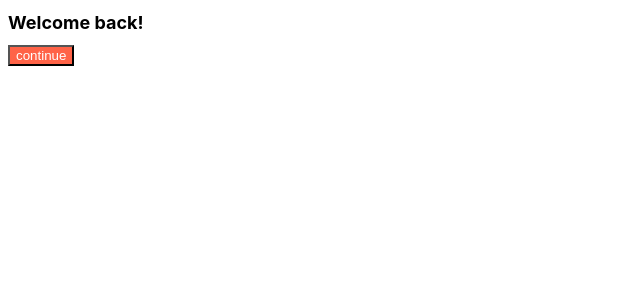
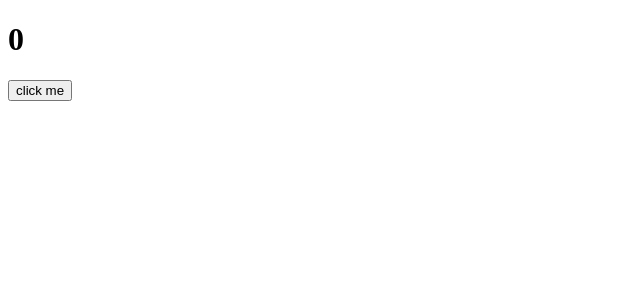
Before and after one commit to jihunz/React-practice-movie, a React (Create React App) app: page / in a window 1280 px wide. Shown: the top 300 px of the page, without its empty margins (0-640 px from the left). Built offline with nearby package versions, Linux system fonts and the light colour scheme.

Commit message:
counter 추가

```diff
--- a/src/App.js
+++ b/src/App.js
@@ -1,11 +1,17 @@
 import Button from "./Button";
 import styles from "./App.module.css";
+import { useState } from "react";
 
 function App() {
+  const [counter, setVal] = useState(0);
+  const onClick = () => setVal((prev) => prev + 1);
+
+  console.log("render");
+
   return (
     <div className="App">
-      <h1 className={styles.title}>Welcome back!</h1>
-      <Button text="continue"/>
+      <h1>{counter}</h1>
+      <button onClick={onClick}>click me</button>
     </div>
   );
 }
```
